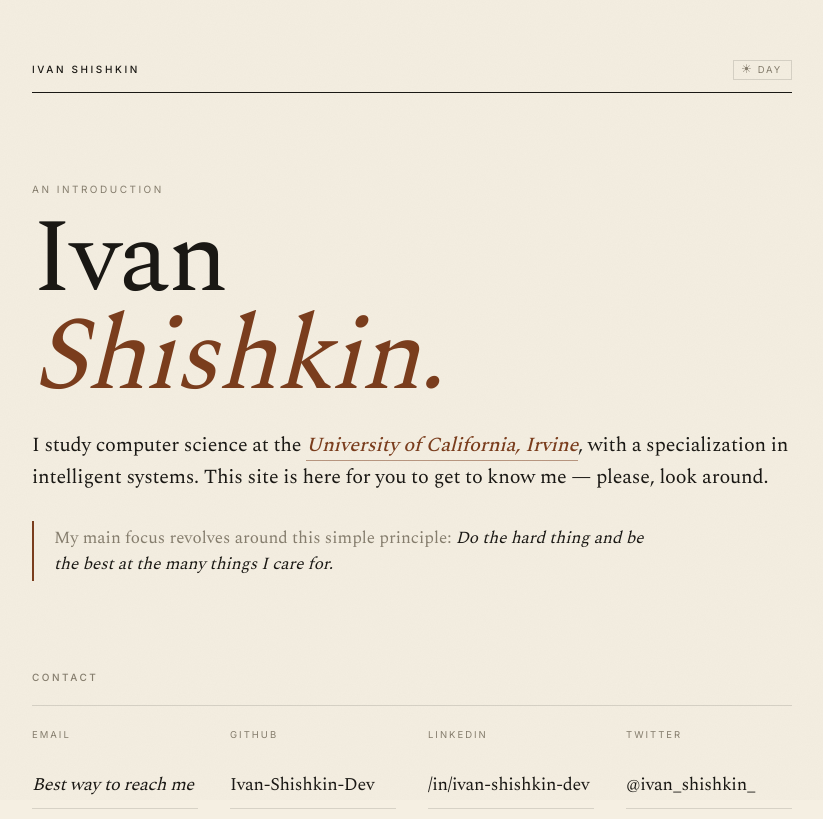
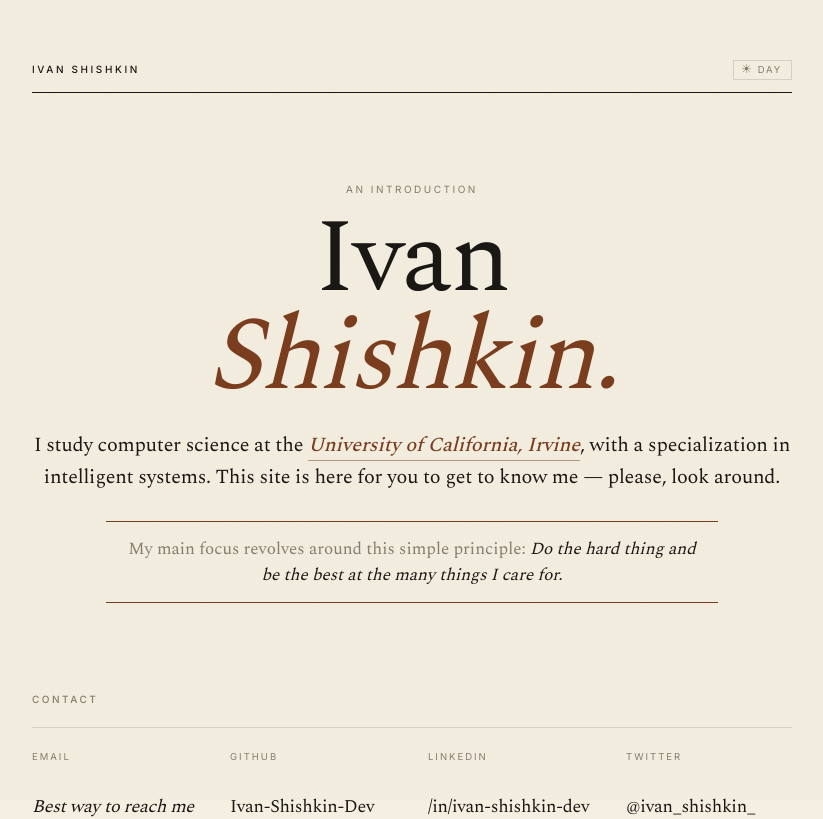
Before and after one commit to Ivan-Shishkin-Dev/Personal_Portfolio_3, a Next.js app: page / in a window 1280 px wide. Shown: the top 819 px of the page, without its empty margins (228-1051 px from the left). Built offline with nearby package versions, Linux system fonts and the light colour scheme.

Commit message:
Center hero content; drop asterism mark

```diff
--- a/app/globals.css
+++ b/app/globals.css
@@ -159,6 +159,16 @@ article li a:hover,
   min-height: 100%;
 }
 .hero-bio em { color: var(--muted); font-style: italic; }
+
+.hero-centered { text-align: center; }
+.hero-centered .hero-bio,
+.hero-centered .hero-principle { margin-left: auto; margin-right: auto; }
+.hero-centered .hero-principle {
+  border-left: none;
+  border-top: 0.5px solid var(--accent);
+  border-bottom: 0.5px solid var(--accent);
+  padding: 14px 20px;
+}
 
 /* UCI inline link — italic Spectral medium, accent, swelling underline */
 .hero-bio .uci-mark {
--- a/app/page.tsx
+++ b/app/page.tsx
@@ -8,7 +8,7 @@ export default function Home() {
     <main className="page" data-screen-label="Home">
       <SiteHeader nameAsLink={false} />
 
-      <section className="hero">
+      <section className="hero hero-centered">
         <div className="hero-text">
           <div>
             <div className="eyebrow">An introduction</div>
```
